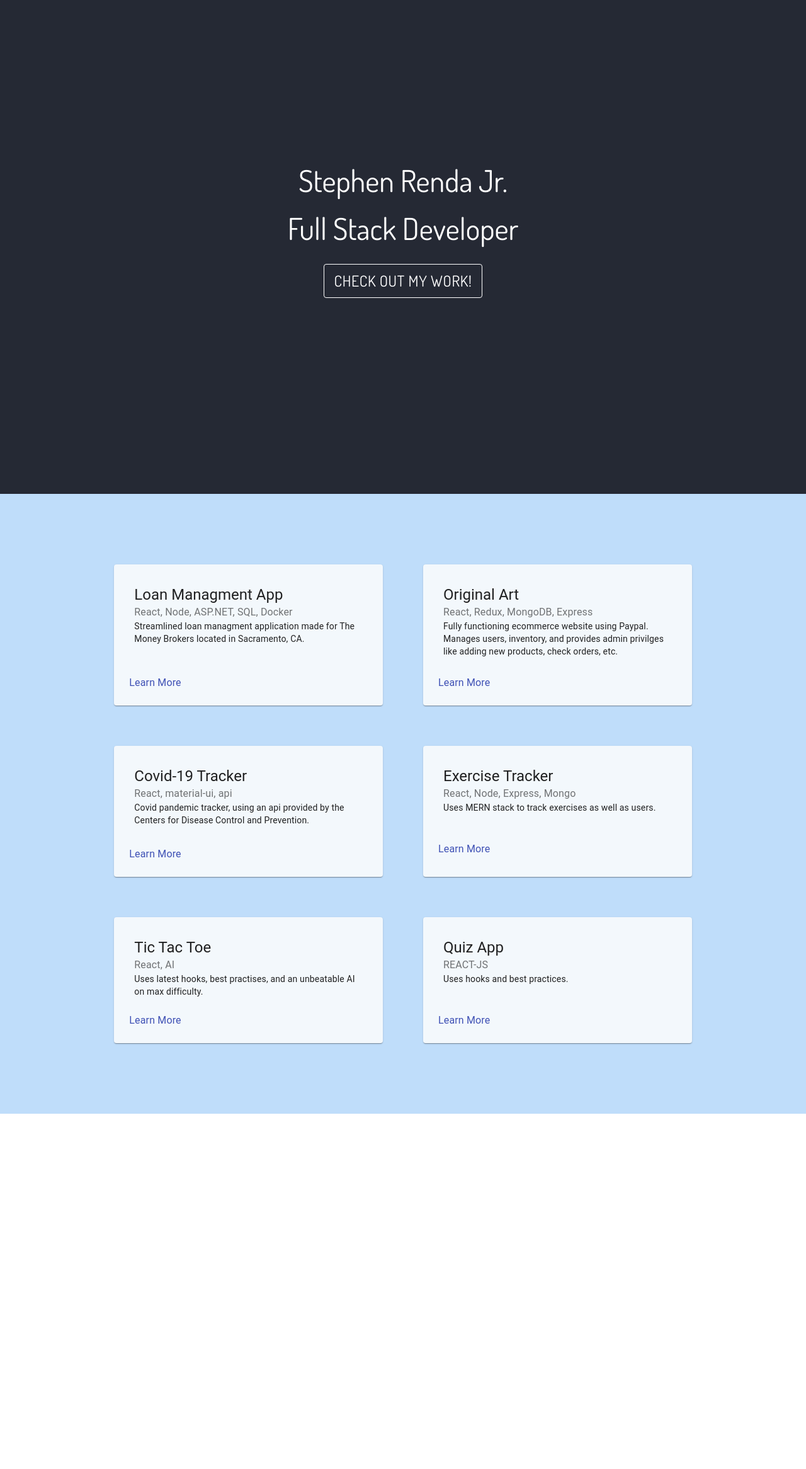
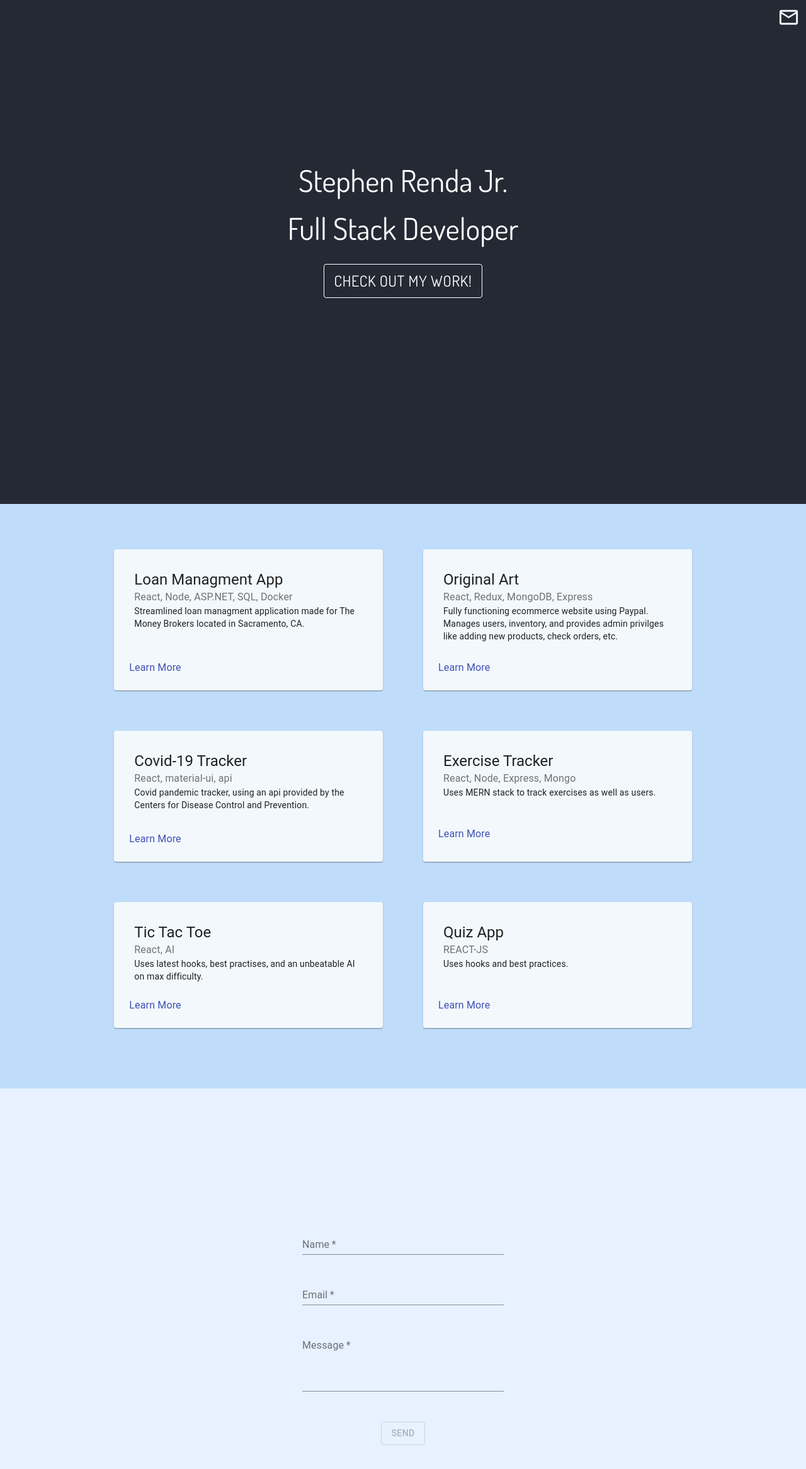
Before and after one commit to StephenRenda/react_azure_static, a React (Create React App) app in the folder app/: page / in a window 1280 px wide. Shown: the top 2332 px of the page at 63% size. Before the commit the page ends 1768 px from the top, so only its background shows below. Built offline with nearby package versions, Linux system fonts and the light colour scheme.

Commit message:
Added contact page

```diff
--- a/app/package.json
+++ b/app/package.json
@@ -4,6 +4,7 @@
   "private": true,
   "dependencies": {
     "@material-ui/core": "^4.11.2",
+    "@material-ui/icons": "^4.11.2",
     "@testing-library/jest-dom": "^5.11.9",
     "@testing-library/react": "^11.2.3",
     "@testing-library/user-event": "^12.6.0",
--- a/app/src/App.js
+++ b/app/src/App.js
@@ -1,12 +1,61 @@
-import React from "react";
+import React, { useState, useEffect, useRef, useLayoutEffect} from "react";
+// import { Button } from "@material-ui/core";
+import MailOutlineIcon from '@material-ui/icons/MailOutline';
+
 import Welcome from './components/Welcome/Welcome';
 import Works from './components/Works/Works';
+import Contact from './components/Contact/Contact';
+
+import styles from "./App.module.css";
 
 const App = ()=> {
+  // const welcomeSection = useRef(null),
+  const worksSection = useRef(null), contactSection = useRef(null);
+  const [scrollPosition, setScrollPosition] = useState(0);
+  // const [workSectionPosition, setWorkSectionPosition] = useState(0);
+  // const [contactSectionPosition, setContactSectionPosition] = useState(0);
+  const [dynamicButtonStyle, setDynamicButtonStyle] = useState(styles.lightContactButton);
+  useLayoutEffect(() => {
+    const updatePosition =()=> {
+      setScrollPosition(window.pageYOffset);
+    }
+    window.addEventListener("scroll", updatePosition);
+    updatePosition();
+    return () => window.removeEventListener("scroll", updatePosition);
+  }, []);
+
+  const scrollToRef = (ref) =>
+  window.scrollTo({
+    top: ref.current.offsetTop,
+    left: 0,
+    behavior: "smooth",
+  });
+
+  useEffect(() => {
+    // Update the document title using the browser API
+    console.log(`Scroll position: ${scrollPosition}`);
+    // console.log(`Offset of works section: ${workSectionPosition}`);
+    // setWorkSectionPosition(worksSection.current.offsetTop)
+    if (scrollPosition >= 0 ) { setDynamicButtonStyle(styles.lightContactButton)}
+    if (scrollPosition >= worksSection.current.offsetTop ) { setDynamicButtonStyle(styles.contactButton)}
+    if (scrollPosition >= contactSection.current.offsetTop) { setDynamicButtonStyle(styles.noContactButton)}
+  },[scrollPosition]);
+
+
   return (
     <div>
-      <Welcome/>
-      <Works/>
+      <Welcome scroll={scrollToRef} section={worksSection} />
+
+      <MailOutlineIcon fontSize="large"
+        className={dynamicButtonStyle}
+        // className={workSectionPosition <= scrollPosition ? styles.contactButton : styles.noContactButton}
+        onClick={() => scrollToRef(contactSection)}/>
+      <div ref={worksSection}>
+        <Works />
+      </div>
+      <div ref={contactSection}>
+      <Contact/>
+      </div>
     </div>
   );
 }
--- /dev/null
+++ b/app/src/App.module.css
@@ -0,0 +1,17 @@
+.contactButton {
+  position: fixed;
+  right: 10px;
+  top: 10px;
+  font-size: 40;
+}
+.lightContactButton {
+  position: fixed;
+  right: 10px;
+  top: 10px;
+  color: aliceblue;
+}
+.noContactButton {
+  position: fixed;
+  display: none;
+  bottom: -100px;
+}
--- /dev/null
+++ b/app/src/components/Contact/Contact.js
@@ -0,0 +1,116 @@
+import React, { useState } from "react";
+import { Grid, TextField, Button} from "@material-ui/core";
+import { isMobile } from "react-device-detect";
+
+// import Axios from "axios";
+
+import styles from "./Contact.module.css";
+
+const Contact = (props) => {
+  const [state, setState] = useState({
+    // name: "",
+    // email: "",
+    // message: "",
+    emailSent: null,
+  });
+  const [disabled, setDisabled] = useState(true);
+
+  const updateField = (e) => {
+    setState({
+      ...state,
+      [e.target.name]: e.target.value,
+    });
+    if (state.name !== "" && state.email !== "" && state.message !== "")
+      setDisabled(false);
+  };
+
+  const handleSubmit = (e) => {
+    e.preventDefault(); // Prevents refresh
+    setDisabled(true);
+    // const { name, email, message } = state;
+    console.log(" and LOOK HERE", state);
+
+    // !state.emailSent &&
+    //   Axios.post("/api/email", { name, email, message })
+    //     .then((res) => {
+    //       console.log("then", res);
+
+    //       if (res.data.success) {
+    //         setDisabled(false);
+    //         setState({
+    //           emailSent: true,
+    //         });
+    //       } else {
+    //         setDisabled(false);
+    //         setState({
+    //           emailSent: false,
+    //         });
+    //       }
+    //     })
+    //     .catch((err) => {
+    //       console.log(err.response);
+    //       setDisabled(false);
+    //       setState({
+    //         emailSent: false,
+    //       });
+    //     });
+  };
+
+  return (
+    <Grid className={styles.contactView} container spacing={4} justify="center" >
+
+      <form className={styles.formContainer} onSubmit={handleSubmit} noValidate autoComplete="off">
+        <div>
+          <TextField
+            id="standard-textarea"
+            label="Name"
+            placeholder=""
+            multiline
+            required
+            className={isMobile ? styles.entryMobile : styles.entry}
+            // value={state.name}
+            name="name"
+            onChange={updateField}
+          />
+        </div>
+        <div>
+          <TextField
+            id="standard-textarea"
+            label="Email"
+            placeholder=""
+            multiline
+            required
+            className={isMobile ? styles.entryMobile : styles.entry}
+            name="email"
+            onChange={updateField}
+          />
+        </div>
+        <div>
+          <TextField
+            id="standard-multiline-static"
+            label="Message"
+            multiline
+            required
+            rows={4}
+            className={isMobile ? styles.entryMobile : styles.entry}
+            name="message"
+            onChange={updateField}
+          />
+        </div>
+
+        <Button
+          variant="outlined"
+          type="submit"
+          disabled={disabled}
+          style={{ marginTop: "2rem" }}
+        >
+          Send
+        </Button>
+        {state.emailSent === true && <p className={styles.success}>&#x2713;</p>}
+        {state.emailSent === false && <p className={styles.err}>x</p>}
+      </form>
+    </Grid>
+  );
+};
+
+export default Contact;
--- /dev/null
+++ b/app/src/components/Contact/Contact.module.css
@@ -0,0 +1,17 @@
+.contactView {
+  text-align: center;
+  height: 100vh;
+  /* width: calc(100% + 32px); */
+  background-color: #e7f1ff !important;
+}
+.formContainer {
+  padding-top: 25vh;
+}
+.entry {
+  width: 25vw;
+  margin: 1rem !important;
+}
+.entryMobile {
+  width: 50vw;
+  margin: 1rem !important;
+}
--- a/app/src/components/Welcome/Welcome.js
+++ b/app/src/components/Welcome/Welcome.js
@@ -2,7 +2,7 @@ import { Button, Grid } from '@material-ui/core';
 import styles from './Welcome.module.css';
 import { isMobile } from "react-device-detect";
 
-const Welcome = () => {
+const Welcome = (props) => {
   return (
     <Grid className={styles.landingView} container spacing={4}>
       <Grid className={isMobile ? styles.containerMobile: styles.container} item>
@@ -12,7 +12,7 @@ const Welcome = () => {
         <div className={styles.title}>
         Full Stack Developer
         </div>
-        <Button className={styles.button} variant="outlined" onClick={() => alert("Hey")}>
+        <Button className={styles.button} variant="outlined" onClick={() => props.scroll(props.section)}>
           Check out my work!
         </Button>
       </Grid>
--- a/app/src/components/Works/Works.module.css
+++ b/app/src/components/Works/Works.module.css
@@ -1,8 +1,9 @@
 .worksView {
   background-color: #bfddfa;
-  padding-top: 10vh;
+  padding-top: 5vh;
   padding-bottom: 10vh;
   min-height: 100vh;
+  margin-top: 1rem !important;
 }
 .container {
   background-color: #f3f8fc !important;
```
Also changed, not shown: 2 other files (tests, documents, lock files or other folders).
